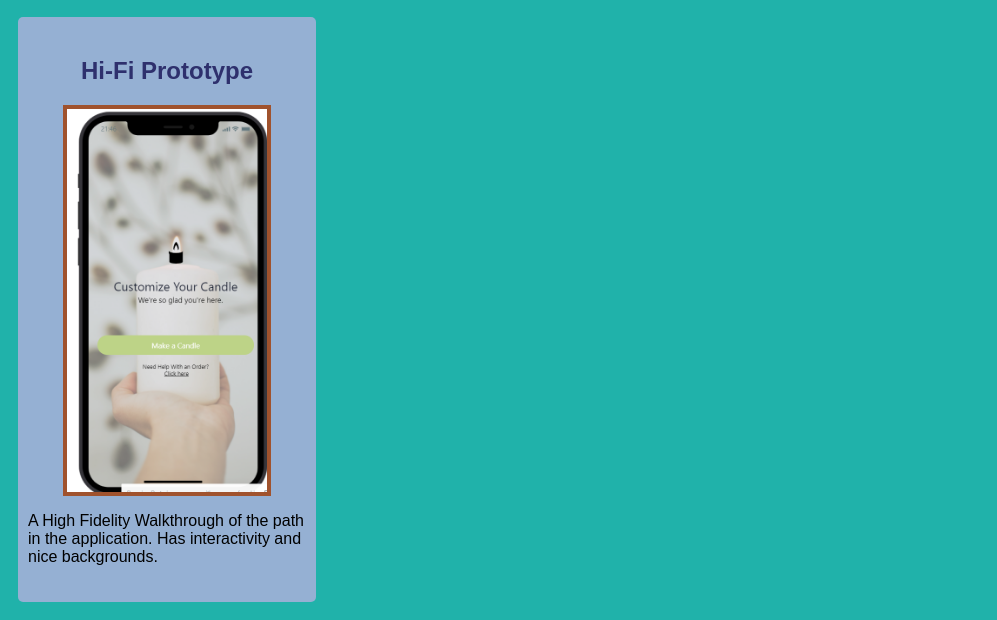
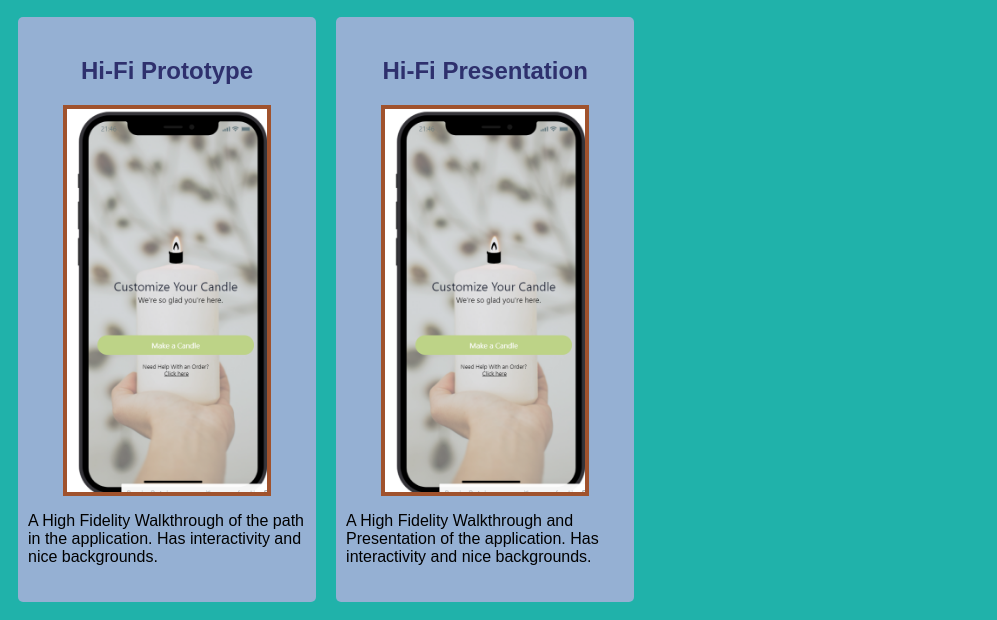
Before and after one commit to nchithan/nchithan.github.io, a plain HTML site: page index.html in a window 1280 px wide. Shown: the part 1076-1696 px from the top of the page, without its empty margins (0-997 px from the left). Drawn offline with Linux system fonts and the light colour scheme.

Commit message:
Add files via upload

```diff
--- a/index.html
+++ b/index.html
@@ -96,6 +96,20 @@
 
 
             </section>
+            <!--Hi-Proto Presentation-->
+            <section class="assignment">
+                <a href="https://youtu.be/Y993L9IeBfY">
+                    <h2>Hi-Fi  Presentation</h2></a>
+                <a href="https://youtu.be/Y993L9IeBfY">
+                    <img src="images/hifiproto.PNG"></a>
+
+
+                    <p>
+                        A High Fidelity Walkthrough and Presentation of the application. Has interactivity and nice backgrounds.
+                    </p>
+
+
+            </section>
         </div>
     </body>
 </html>
```
